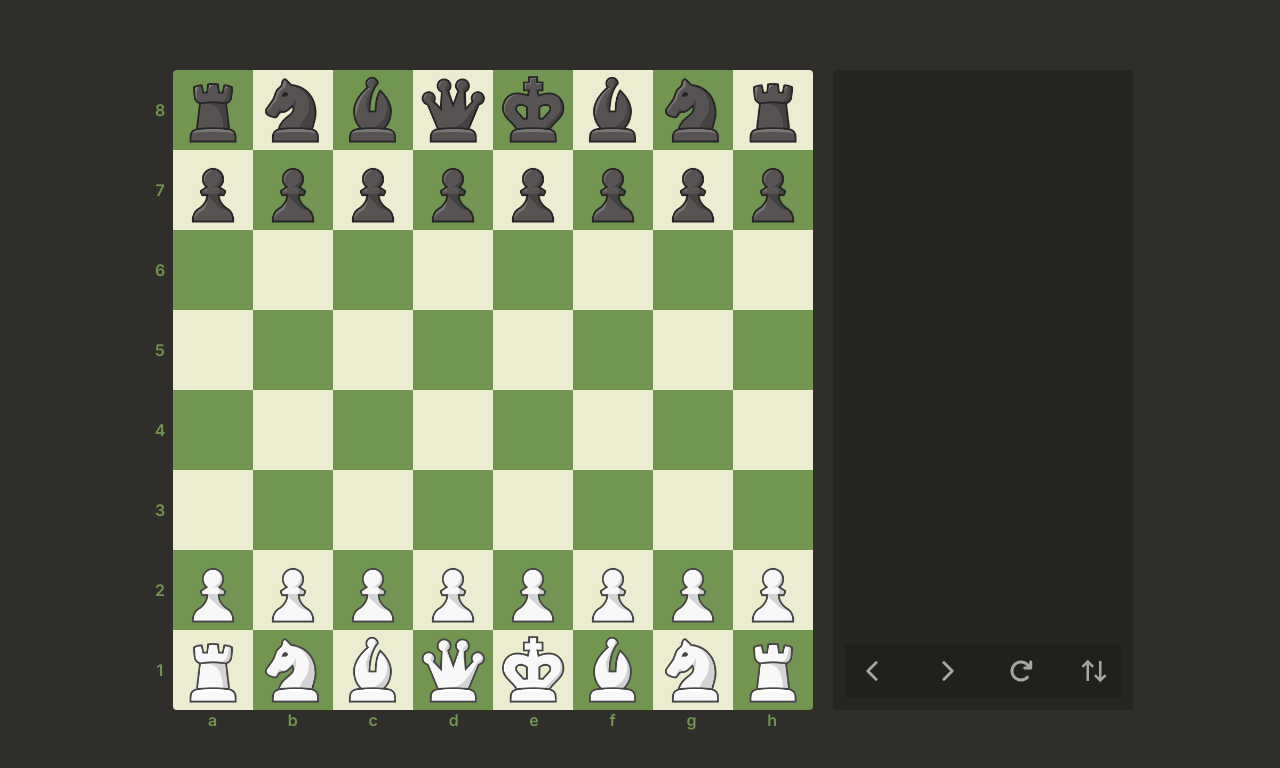
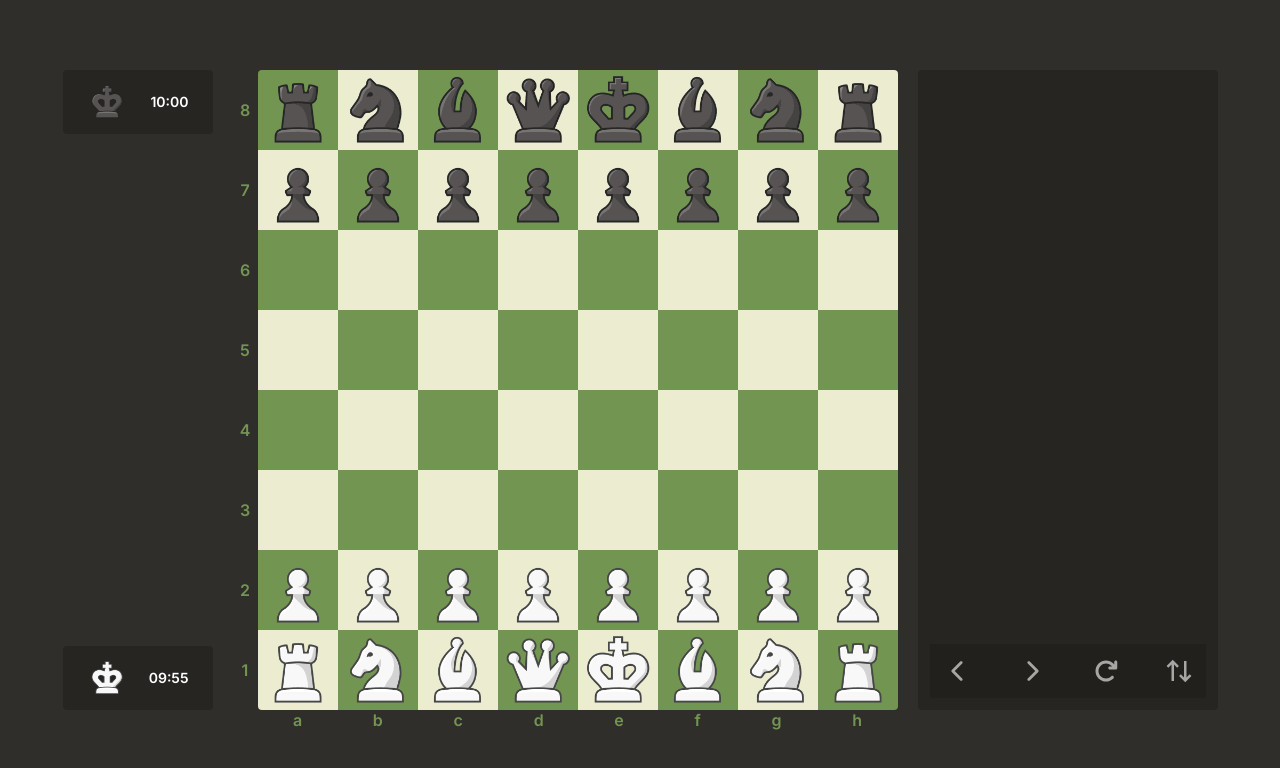
Before and after one commit to MarcosCamara01/chess-game, a Next.js app: page / in a window 1280 px wide. Shown: the top 768 px of the page. Built offline with nearby package versions, Linux system fonts and the light colour scheme.

Commit message:
player timers

```diff
--- a/src/app/page.tsx
+++ b/src/app/page.tsx
@@ -4,10 +4,12 @@ import Board from '@/components/Board/Board';
 import Control from '@/components/Control/Control';
 import ActionButtons from '@/components/Control/bits/ActionButtons';
 import MovesList from '@/components/Control/bits/MovesList';
+import Timers from '@/components/Timer/Timers';
 
 export default function Home() {
   return (
     <main className='w-full flex justify-center gap-5 p-5'>
+      <Timers />
       <Board />
       <Control>
         <MovesList />
--- a/src/components/Board/Board.tsx
+++ b/src/components/Board/Board.tsx
@@ -63,7 +63,7 @@ const Board = () => {
     }
 
     return (
-        <section className='grid grid-cols-25-cols-auto relative transition-all' id='board-container'>
+        <section className='grid grid-cols-25-cols-auto relative' id='board-container'>
 
             <Ranks ranks={ranks} />
 
--- a/src/components/Board/bits/Files.tsx
+++ b/src/components/Board/bits/Files.tsx
@@ -5,7 +5,7 @@ const Files = ({ files }: { files: number[] }) => (
         {files.map((file) => (
             <span
                 key={file}
-                className='text-dark-tile font-semibold transition-all'
+                className='text-dark-tile font-semibold'
                 id='column-items'
             >
                 {getCharacter(file)}
--- a/src/components/Board/bits/Ranks.tsx
+++ b/src/components/Board/bits/Ranks.tsx
@@ -3,7 +3,7 @@ const Ranks = ({ ranks }: { ranks: number[] }) => (
         {ranks.map(rank => (
             <span
                 key={rank}
-                className="text-dark-tile font-semibold transition-all"
+                className="text-dark-tile font-semibold"
                 id="column-items"
             >
                 {rank}
--- a/src/components/Control/bits/ActionButtons.tsx
+++ b/src/components/Control/bits/ActionButtons.tsx
@@ -12,10 +12,12 @@ const ActionButtons = () => {
 
     const rotateBoard = () => {
         const boardContainer = document.getElementById('board-container');
+        const timers = document.getElementById('timers');
         const pieces = document.querySelectorAll('#piece');
         const columnItems = document.querySelectorAll('#column-items');
-        if (boardContainer && pieces && columnItems) {
+        if (boardContainer && pieces && columnItems && timers) {
             boardContainer.classList.toggle('rotate-180');
+            timers.classList.toggle('flex-col-reverse');
             pieces.forEach(piece => {
                 piece.classList.toggle('rotate-180');
             });
--- a/src/components/Pieces/Piece.tsx
+++ b/src/components/Pieces/Piece.tsx
@@ -49,7 +49,7 @@ const Piece = ({ rank, file, piece }: PieceInfo) => {
             style={{ transform: `translate(${translationX}%, ${translationY}%)` }}
         >
             <Image
-                className="w-full h-full relative transition-all"
+                className="w-full h-full relative"
                 src={`/pieces/${piece}.png`}
                 draggable={true}
                 onDragStart={onDragStart}
--- /dev/null
+++ b/src/components/Timer/Timers.tsx
@@ -0,0 +1,66 @@
+import React, { useEffect } from 'react';
+import { useAppContext } from '@/Context';
+import { updateBlackTimer, updateWhiteTimer } from '@/reducer/actions/game';
+import Image from 'next/image';
+import bK from "../../../public/pieces/bK.png"
+import wK from "../../../public/pieces/wK.png"
+
+const Timers: React.FC = () => {
+    const { appState, dispatch } = useAppContext();
+    const { status, turn, whiteTimer, blackTimer } = appState;
+
+    useEffect(() => {
+        let timerInterval: NodeJS.Timeout;
+
+        if (status === 'Ongoing') {
+            timerInterval = setInterval(() => {
+                if (turn === 'w') {
+                    dispatch(updateWhiteTimer(whiteTimer - 1));
+                } else {
+                    dispatch(updateBlackTimer(blackTimer - 1));
+                }
+            }, 1000);
+        }
+
+        return () => clearInterval(timerInterval);
+    }, [status, turn, dispatch, whiteTimer, blackTimer]);
+
+    const formatTime = (time: number): string => {
+        const minutes: number = Math.floor(time / 60);
+        const seconds: number = time % 60;
+        return `${minutes < 10 ? '0' : ''}${minutes}:${seconds < 10 ? '0' : ''}${seconds}`;
+    };
+
+    return (
+        <div className='h-board flex flex-col justify-between items-center' id='timers'>
+            {status === 'Ongoing' ? (
+                <>
+                    <div className='w-[150px] py-3 px-6 bg-foreground rounded flex justify-between items-center'>
+                        <Image
+                            src={bK}
+                            width={40}
+                            height={40}
+                            alt={status}
+                        />
+                        <p className='text-sm font-semibold'>
+                            {formatTime(blackTimer)}
+                        </p>
+                    </div>
+                    <div className='w-[150px] py-3 px-6 bg-foreground rounded flex justify-between items-center'>
+                        <Image
+                            src={wK}
+                            width={40}
+                            height={40}
+                            alt={status}
+                        />
+                        <p className='text-sm font-semibold'>
+                            {formatTime(whiteTimer)}
+                        </p>
+                    </div>
+                </>
+            ) : null}
+        </div>
+    );
+};
+
+export default Timers;
--- a/src/constants.ts
+++ b/src/constants.ts
@@ -18,6 +18,8 @@ export const initGameState = {
     allMovesList: [],
     promotionSquare: null,
     status: Status.ongoing,
+    whiteTimer: 600,
+    blackTimer: 600,
     castleDirection: {
         w: 'both',
         b: 'both'
--- a/src/reducer/actionTypes.ts
+++ b/src/reducer/actionTypes.ts
@@ -1,5 +1,7 @@
 enum ActionTypes {
     INIT_STORED = "INIT_STORED",
+    UPDATE_WHITE_TIMER = "UPDATE_WHITE_TIMER",
+    UPDATE_BLACK_TIMER = "UPDATE_BLACK_TIMER",
     CAN_CASTLE = "CAN_CASTLE",
     CLEAR_CANDIDATE_MOVES = "CLEAR_CANDIDATE_MOVES",
     GENERATE_CANDIDATE_MOVES = "GENERATE_CANDIDATE_MOVES",
--- a/src/reducer/actions/game.ts
+++ b/src/reducer/actions/game.ts
@@ -2,42 +2,40 @@ import { GameState } from '@/types/types';
 import actionTypes from '../actionTypes';
 import { initGameState } from '@/constants';
 
-export const initStored = (gameStored: GameState) => {
-    return {
+export const initStored = (gameStored: GameState) => ({
     type: actionTypes.INIT_STORED,
     payload: gameStored,
-    }
-}
+});
 
-export const updateCastling = (direction: string) => {
-    return {
+export const updateCastling = (direction: string) => ({
     type: actionTypes.CAN_CASTLE,
     payload: direction,
-    }
-}
+});
 
-export const detectStalemate = () => {
-    return {
+export const detectStalemate = () => ({
     type: actionTypes.STALEMATE,
-    }
-}
+});
 
-export const detectInsufficientMaterial = () => {
-    return {
+export const detectInsufficientMaterial = () => ({
     type: actionTypes.INSUFFICIENT_MATERIAL,
-    }
-}
+});
 
-export const detectCheckmate = (winner: string) => {
-    return {
+export const detectCheckmate = (winner: string) => ({
     type: actionTypes.WIN,
-        payload : winner
-    }
-}
+    payload: winner
+});
 
-export const setupNewGame = () => {
-    return {
+export const setupNewGame = () => ({
     type: actionTypes.NEW_GAME,
-        payload : initGameState
-    }
-}
+    payload: initGameState
+});
+
+export const updateWhiteTimer = (newTime: number) => ({
+    type: actionTypes.UPDATE_WHITE_TIMER,
+    payload: newTime,
+});
+
+export const updateBlackTimer = (newTime: number) => ({
+    type: actionTypes.UPDATE_BLACK_TIMER,
+    payload: newTime,
+});
--- a/src/reducer/reducer.ts
+++ b/src/reducer/reducer.ts
@@ -30,6 +30,40 @@ export const reducer = (state: GameState, action: Action) => {
                 position,
                 movesList,
                 turn,
+            };
+        }
+
+        case ActionTypes.UPDATE_WHITE_TIMER: {
+            const whiteTimer = action.payload;
+
+            if (whiteTimer <= 0) {
+                return {
+                    ...state,
+                    whiteTimer: 0,
+                    status: Status.insufficient,
+                };
+            }
+
+            return {
+                ...state,
+                whiteTimer,
+            };
+        }
+
+        case ActionTypes.UPDATE_BLACK_TIMER: {
+            const blackTimer = action.payload;
+
+            if (blackTimer <= 0) {
+                return {
+                    ...state,
+                    blackTimer: 0,
+                    status: Status.insufficient,
+                };
+            }
+
+            return {
+                ...state,
+                blackTimer,
             };
         }
 
@@ -114,7 +148,7 @@ export const reducer = (state: GameState, action: Action) => {
                 movesList = movesList.slice(0, idexAfterThisMove);
                 turn = turn === 'w' ? 'b' : 'w';
             }
-            console.log(allMovesList)
+
             return {
                 ...state,
                 position,
--- a/src/types/types.ts
+++ b/src/types/types.ts
@@ -8,6 +8,8 @@ export interface GameState {
     allMovesList: Moves;
     allPositionList: ChessBoard;
     promotionSquare: { [key: string]: any } | null;
+    whiteTimer: number,
+    blackTimer: number,
     status: string;
     castleDirection: {
         [key: string]: string;
```
Lines whose indentation alone changed are shown as unchanged.
